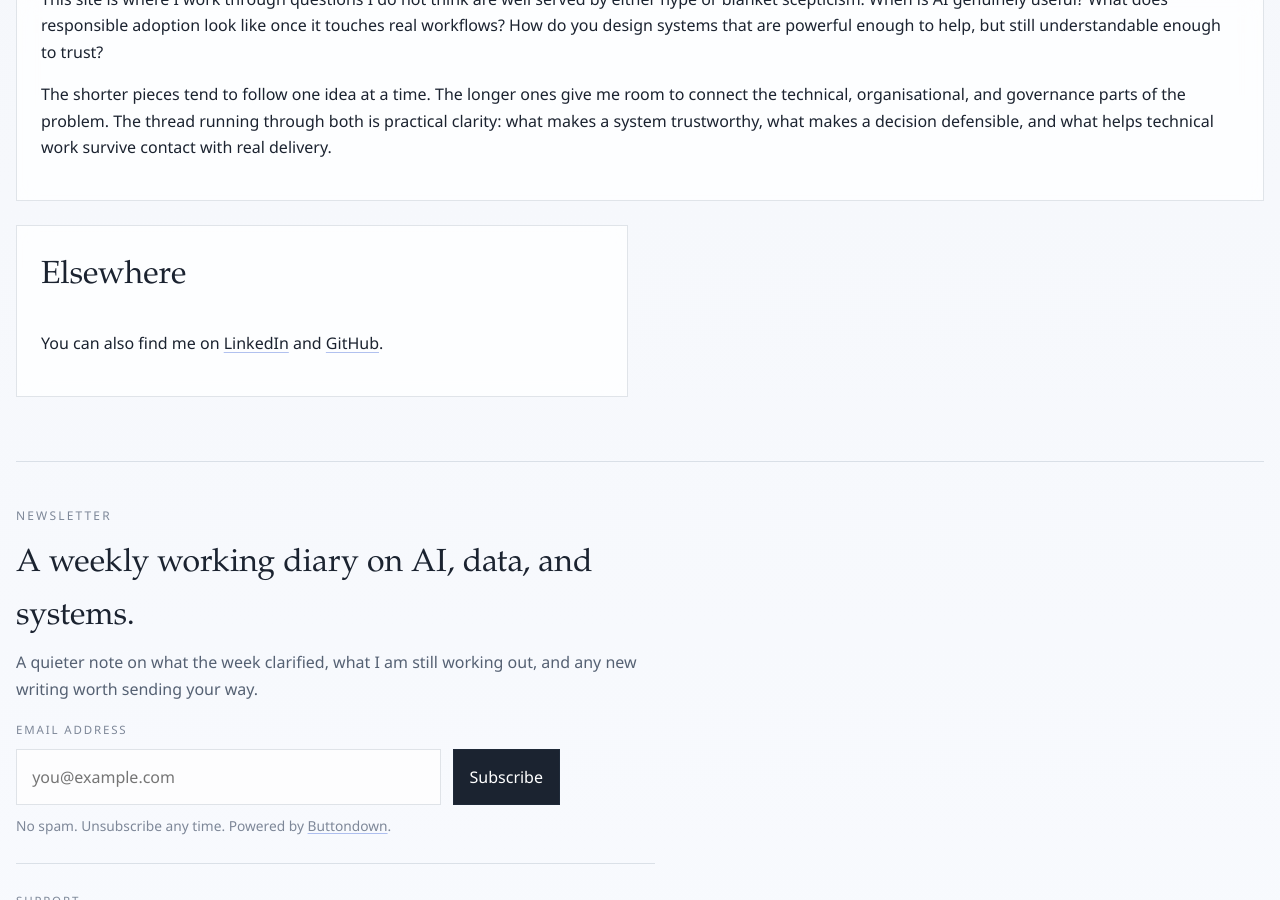
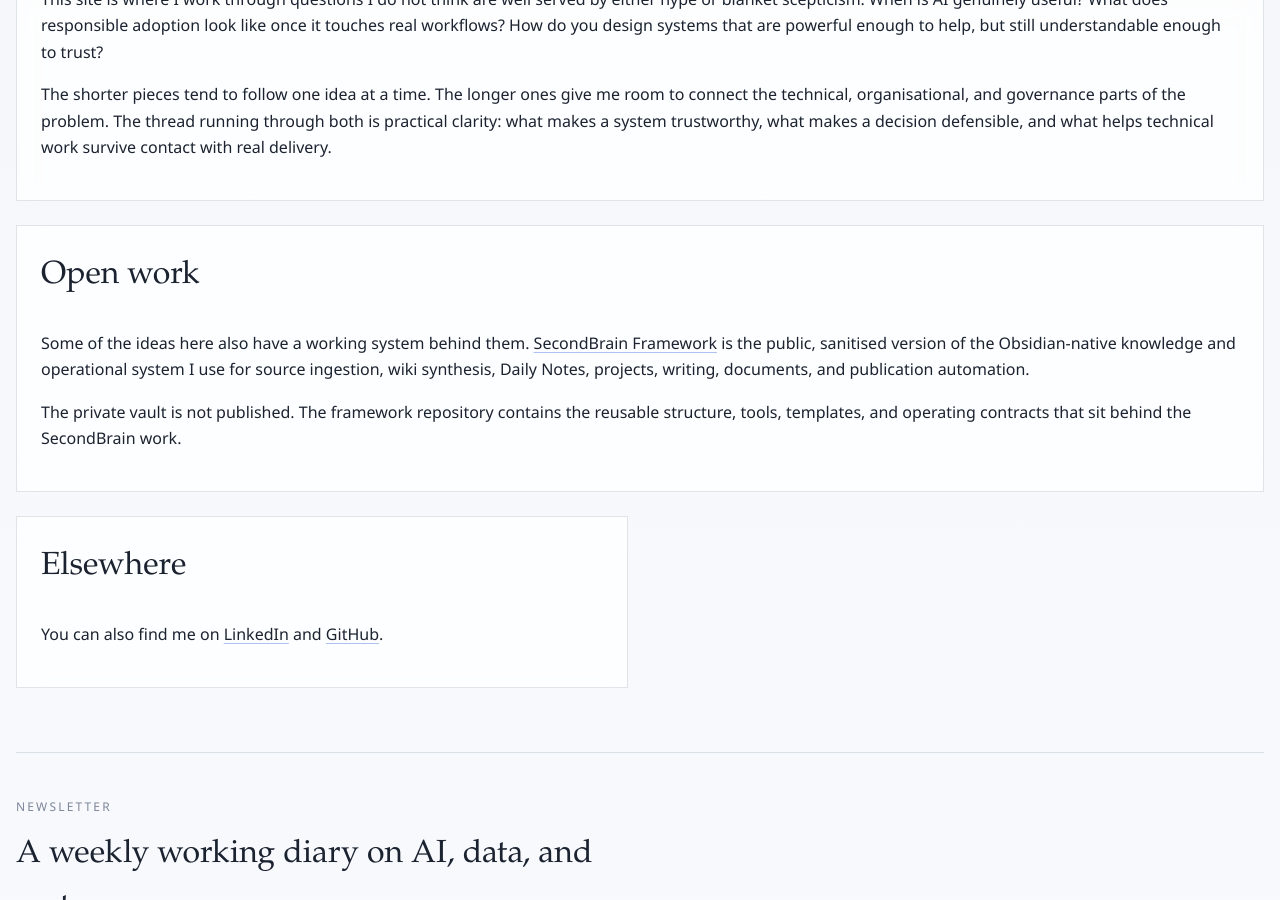
Before and after one commit to philbudden/blog, a Jekyll site: the page built from about/index.md, in a window 1280 px wide and 900 px high, scrolled down 1193 px. Built offline with Jekyll 4.4.1, drawn with Linux system fonts in a browser that asks for light colours.

Commit message:
Link SecondBrain Framework from about page

```diff
--- a/about/index.md
+++ b/about/index.md
@@ -41,6 +41,12 @@ summary: About Philip Budden and the questions behind the writing.
       <p>The shorter pieces tend to follow one idea at a time. The longer ones give me room to connect the technical, organisational, and governance parts of the problem. The thread running through both is practical clarity: what makes a system trustworthy, what makes a decision defensible, and what helps technical work survive contact with real delivery.</p>
     </div>
 
+    <div class="about-card about-card--wide">
+      <h2>Open work</h2>
+      <p>Some of the ideas here also have a working system behind them. <a href="https://github.com/philbudden/secondbrain-framework" rel="noopener">SecondBrain Framework</a> is the public, sanitised version of the Obsidian-native knowledge and operational system I use for source ingestion, wiki synthesis, Daily Notes, projects, writing, documents, and publication automation.</p>
+      <p>The private vault is not published. The framework repository contains the reusable structure, tools, templates, and operating contracts that sit behind the SecondBrain work.</p>
+    </div>
+
     <div class="about-card">
       <h2>Elsewhere</h2>
       <p>You can also find me on <a href="https://www.linkedin.com/in/pbudden/" rel="me noopener">LinkedIn</a> and <a href="https://github.com/philbudden" rel="me noopener">GitHub</a>.</p>
```
